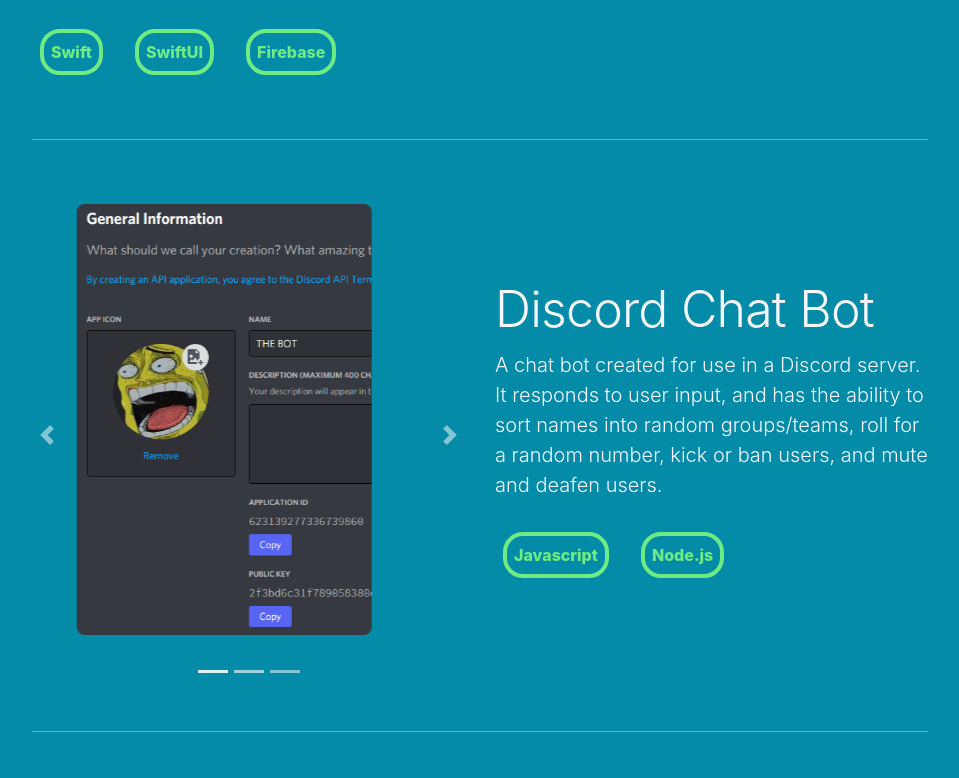
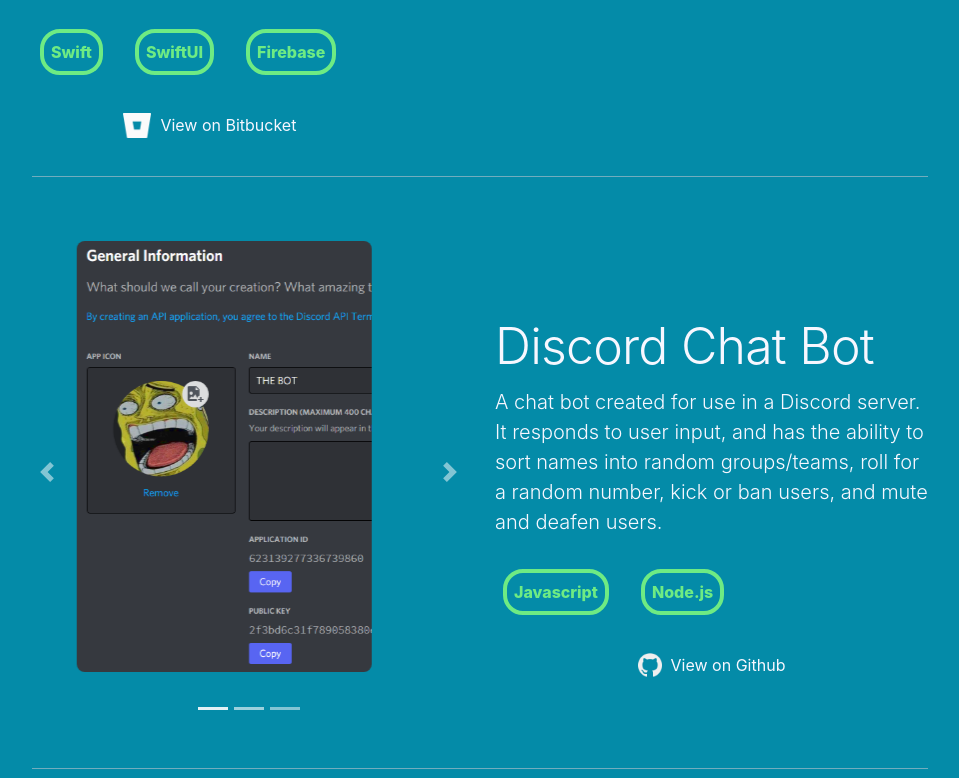
Before and after one commit to mattm1044/mattm1044.github.io, a plain HTML site: page index.html in a window 1280 px wide. Shown: the part 802-1580 px from the top of the page, without its empty margins (160-1119 px from the left). Drawn offline with nearby package versions, Linux system fonts and the light colour scheme.

Commit message:
added github and bitbucket links

```diff
--- a/index.html
+++ b/index.html
@@ -38,6 +38,13 @@
                             <li class="skill-box">SwiftUI</li>
                             <li class="skill-box">Firebase</li>
                         </ul>
+                    </div>
+                    <div class="center">
+                        <button class="btn btn-default"
+                            onclick="location.href='https://bitbucket.org/mvk-capstone/creative-ideation'"
+                            type="button">
+                            <img src="media/bitbucket.png" width="28" /> &nbsp View on Bitbucket
+                        </button>
                     </div>
                 </div>
                 <div class="col-md-7 center">
@@ -90,6 +97,12 @@
                             <li class="skill-box">Node.js</li>
                         </ul>
                     </div>
+                    <div class="center">
+                        <button class="btn btn-default"
+                            onclick="location.href='https://github.com/mattm1044/DiscordBot'" type="button">
+                            <img src="media/github.png" width="24" /> &nbsp View on Github
+                        </button>
+                    </div>
                 </div>
                 <div class="col-md-6 order-md-1">
                     <div id="secondCarousel" class="carousel slide" data-ride="carousel">
@@ -141,6 +154,12 @@
                             <li class="skill-box">Javascript</li>
                             <li class="skill-box">Cordova</li>
                         </ul>
+                    </div>
+                    <div class="center">
+                        <button class="btn btn-default"
+                            onclick="location.href='https://github.com/mattm1044/ApexTracker'" type="button">
+                            <img src="media/github.png" width="24" /> &nbsp View on Github
+                        </button>
                     </div>
                 </div>
                 <div class="col-md-6" center>
--- a/style.css
+++ b/style.css
@@ -10,7 +10,7 @@ body {
     padding-top: 3rem;
     padding-bottom: 3rem;
     color: rgb(247, 247, 255);
-    background-color: rgb(4, 139, 168)
+    background-color: rgb(4, 139, 168);
   }
 
 .container-fluid {
@@ -94,6 +94,19 @@ body {
     padding: 7px;
   }
 
+  /* Github and Bitbucket Button
+  ------------------------- */
+  .btn, .btn:hover, .btn:active, .btn:focus{
+    display: flex;
+    justify-content: center;
+    background-color: transparent;
+    border: none !important;
+    font-size: 16px;
+    color: rgb(247, 247, 255) !important;
+    outline: 0 !important;
+    box-shadow: none !important;
+  }
+
   /* RESPONSIVE CSS
   -------------------------------------------------- */
 
```
Also changed, not shown: media/bitbucket.png (added), media/github.png (added).
